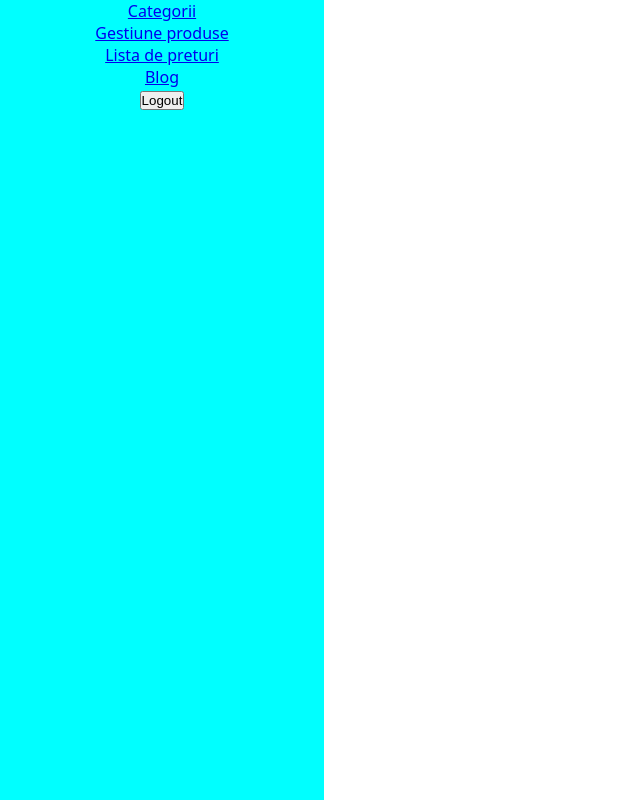
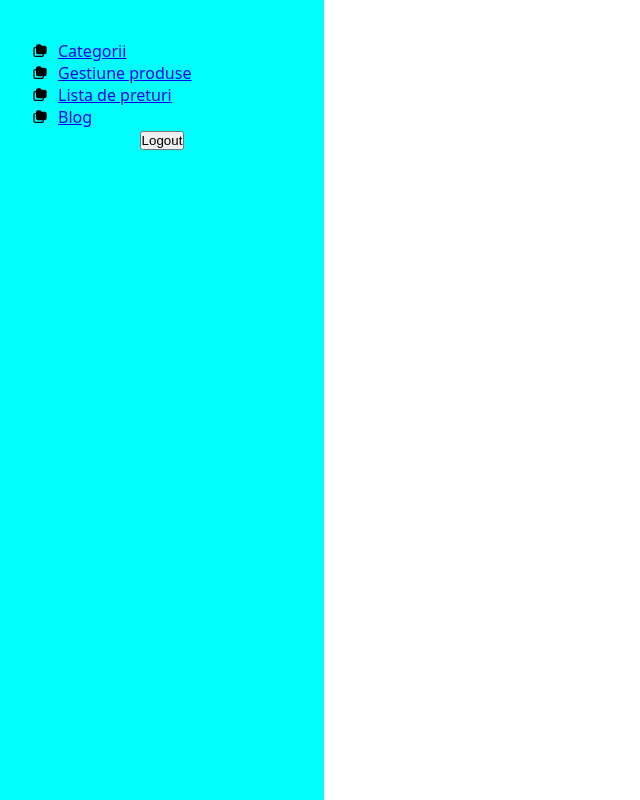
Before and after one commit to mihaifirst/dumarConstruct, a React (Vite) app: page /dashboard/categories in a window 1280 px wide. Shown: the whole page, without its empty margins (0-640 px from the left). Built offline with nearby package versions, Linux system fonts and the light colour scheme.

Commit message:
dashboard wip

```diff
--- a/package.json
+++ b/package.json
@@ -15,6 +15,7 @@
     "@mui/material": "^6.4.8",
     "react": "^19.0.0",
     "react-dom": "^19.0.0",
+    "react-icons": "^5.5.0",
     "react-router-dom": "^7.4.0",
     "react-toastify": "^11.0.5"
   },
--- a/src/components/SideNavigation/SideNavigation.jsx
+++ b/src/components/SideNavigation/SideNavigation.jsx
@@ -3,6 +3,7 @@ import style from "/src/components/SideNavigation/SideNavigation.module.css";
 import { useNavigate } from "react-router-dom";
 import { removeAuthToken } from "../../helpers/_token";
 import { Link } from "react-router-dom";
+import { TbFoldersFilled } from "react-icons/tb";
 
 const SideNavigation = () => {
   const navigate = useNavigate();
@@ -17,16 +18,28 @@ const SideNavigation = () => {
       <div className={style.container}>
         <ul className={style.list}>
           <li>
-            <Link to="/dashboard/categories">Categorii</Link>
+            <TbFoldersFilled />
+            <Link to="/dashboard/categories" className={style.listItem}>
+              Categorii
+            </Link>
           </li>
           <li>
-            <Link to="/dashboard/products">Gestiune produse</Link>
+            <TbFoldersFilled />
+            <Link to="/dashboard/products" className={style.listItem}>
+              Gestiune produse
+            </Link>
           </li>
           <li>
-            <Link to="/dashboard/prices">Lista de preturi</Link>
+            <TbFoldersFilled />
+            <Link to="/dashboard/prices" className={style.listItem}>
+              Lista de preturi
+            </Link>
           </li>
           <li>
-            <Link to="/dashboard/blog">Blog</Link>
+            <TbFoldersFilled />
+            <Link to="/dashboard/blog" className={style.listItem}>
+              Blog
+            </Link>
           </li>
         </ul>
         <button onClick={goToLogin}>Logout</button>
--- a/src/components/SideNavigation/SideNavigation.module.css
+++ b/src/components/SideNavigation/SideNavigation.module.css
@@ -2,4 +2,19 @@
   width: 324px;
   height: 100vh;
   background-color: aqua;
+  padding: 40px 32px;
 }
+
+.list {
+  list-style: none;
+}
+
+.list li {
+  text-align: left;
+  display: flex;
+  align-items: center;
+}
+
+.listItem {
+  margin-left: 10px;
+}
```
Also changed, not shown: 1 other file (tests, documents, lock files or other folders).
